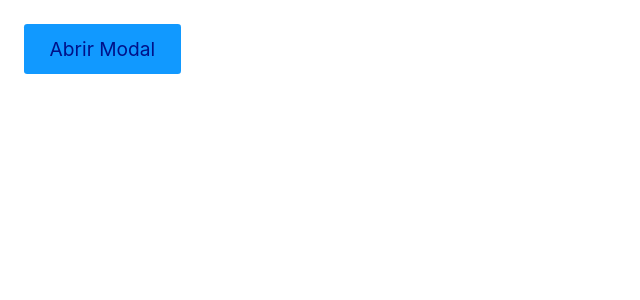
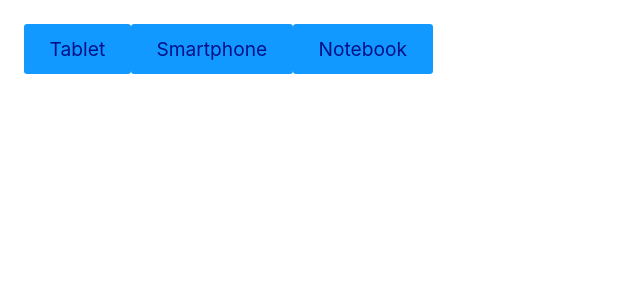
Before and after one commit to menezesrafaella/learning-react-origamid, a React (Create React App) app: page / in a window 1280 px wide. Shown: the top 300 px of the page, without its empty margins (0-640 px from the left). Built offline with nearby package versions, Linux system fonts and the light colour scheme.

Commit message:
feat: :art: exercise solution hooks

```diff
--- a/src/App.js
+++ b/src/App.js
@@ -1,24 +1,58 @@
 import React, { useState } from 'react';
-import ButtonModal from './ButtonModal';
-import Modal from './Modal';
+import Produto from './Produto';
+
+// Os links abaixo puxam dados de um produto em formato JSON
+// https://ranekapi.origamid.dev/json/api/produto/tablet
+// https://ranekapi.origamid.dev/json/api/produto/smartphone
+// https://ranekapi.origamid.dev/json/api/produto/notebook
+// Crie uma interface com 3 botões, um para cada produto.
+// Ao clicar no botão faça um fetch a api e mostre os dados do produto na tela.
+// Mostre apenas um produto por vez
+// Mostre a mensagem carregando... enquanto o fetch é realizado
 
 
 
 const App = () => {
-  // O primeiro valor guarda o dado do estado atual, pode ser qualquer tipo de dado como strings, arrays, números, boolean, null, undefined e objetos. O segundo valor é uma função que pode ser utilizada para modificarmos o estado do primeiro valor.
-  const [modal, setModal] = useState(false)
+  const [dados, setDados] = useState(null)
+  const [carregando, setCarregando] = useState(null)
+
+  async function handleClick(event) {
+
+    const response = await fetch(
+      `https://ranekapi.origamid.dev/json/api/produto/${event.target.innerText}`,
+    );
+    const json = await response.json();
+    setDados(json);
+    setCarregando(false);
+  }
 
   return (
     <div>
-      <Modal modal={modal} setModal={setModal} />
-      <ButtonModal setModal={setModal} />
+      <button onClick={handleClick}>Tablet</button>
+      <button onClick={handleClick}>Smartphone</button>
+      <button onClick={handleClick}>Notebook</button>
+      {carregando && <p>Carregando...</p>}
+      {!carregando && dados && <Produto dados={dados} />}
     </div>
   )
 };
 
 export default App;
 
+// ------------------------ UseState ----------------------------------
+
+// // O primeiro valor guarda o dado do estado atual, pode ser qualquer tipo de dado como strings, arrays, números, boolean, null, undefined e objetos. O segundo valor é uma função que pode ser utilizada para modificarmos o estado do primeiro valor.
+// const [modal, setModal] = useState(false)
+
+// return (
+//   <div>
+//     <Modal modal={modal} setModal={setModal} />
+//     <ButtonModal setModal={setModal} />
+//   </div>
+// )
 {/* <button onClick={() => setAtivo(!ativo)}>{ativo ? 'Ativo' : 'Inativo'}</button> */ }
+
+// ------------------------ UseState ----------------------------------
 
 // Desafio. Primeira solução:
 // Replique a interface como a apresentada na aula
--- a/src/ButtonModal.js
+++ /dev/null
@@ -1,9 +0,0 @@
-import React from 'react'
-
-const ButtonModal = ({ setModal }) => {
-  return (
-    <button onClick={() => setModal(true)}> Abrir Modal </button>
-  )
-}
-
-export default ButtonModal
--- a/src/Modal.js
+++ /dev/null
@@ -1,14 +0,0 @@
-import React from 'react'
-
-const Modal = ({ modal, setModal }) => {
-  if (modal) {
-    return (
-      <div>
-        Esse Modal foi aberto <button onClick={() => setModal(false)}>Fechar</button>
-      </div>
-    )
-  }
-  return null
-}
-
-export default Modal
--- /dev/null
+++ b/src/Produto.js
@@ -0,0 +1,13 @@
+import React from 'react'
+
+const Produto = ({ dados }) => {
+  return (
+    <div>
+      <h1>{dados.nome}</h1>
+      <p>R$ {dados.preco}</p>
+      <img src={dados.fotos[0].src} alt={dados.fotos[0].titulo} />
+    </div>
+  )
+}
+
+export default Produto
```
